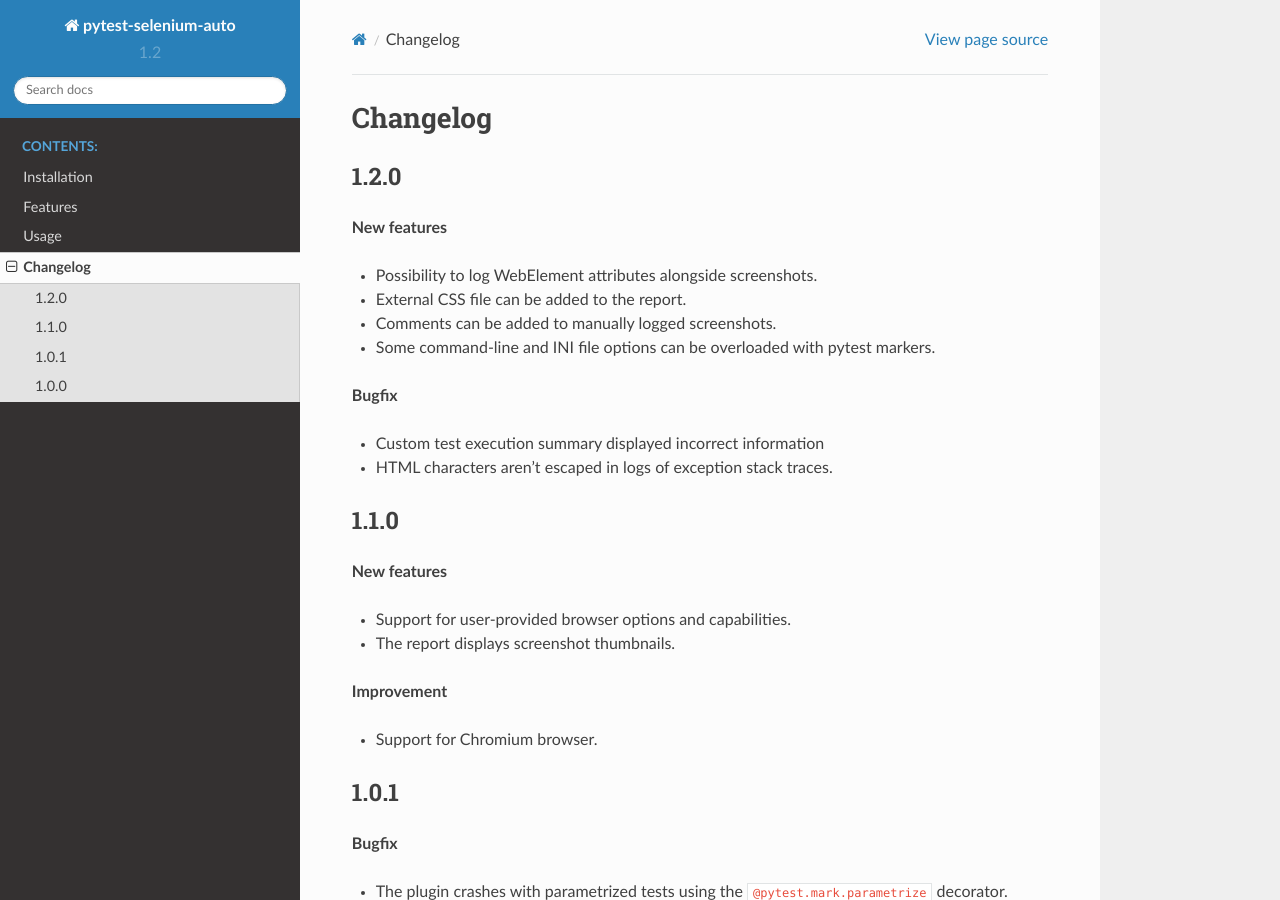
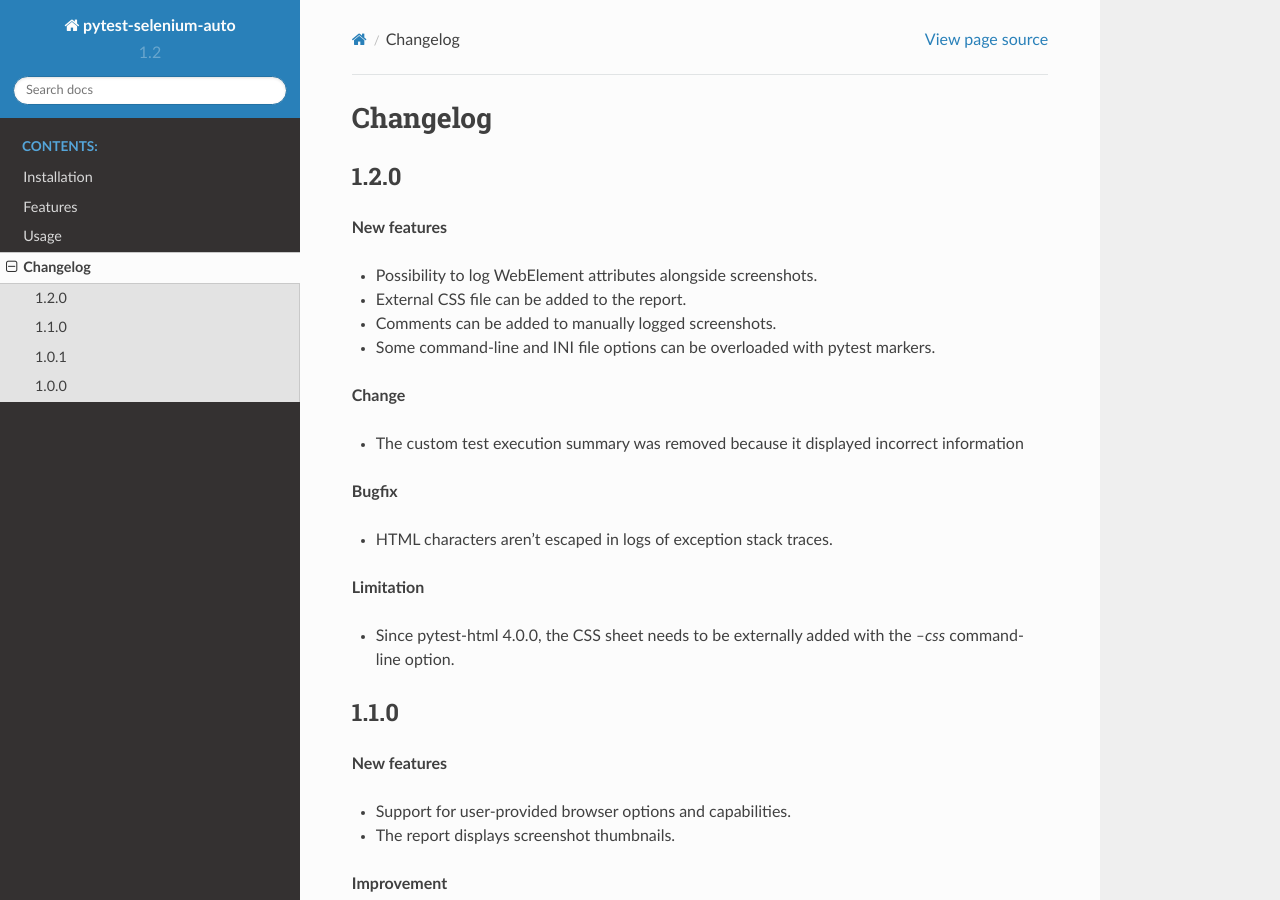
Before and after one commit to harmin-parra/pytest-selenium-auto, a Sphinx documentation site: the page built from docs/changelog.rst, in a window 1280 px wide and 900 px high. Built offline with Sphinx 7.4.7 and the Read the Docs theme 2.0.0, drawn with Linux system fonts in a browser that asks for light colours.

Commit message:
update changelog

```diff
--- a/docs/changelog.rst
+++ b/docs/changelog.rst
@@ -12,10 +12,17 @@
 * Comments can be added to manually logged screenshots.
 * Some command-line and INI file options can be overloaded with pytest markers.
 
+**Change**
+
+* The custom test execution summary was removed because it displayed incorrect information
+
 **Bugfix**
 
-* Custom test execution summary displayed incorrect information
 * HTML characters aren't escaped in logs of exception stack traces.
+
+**Limitation**
+
+* Since pytest-html 4.0.0, the CSS sheet needs to be externally added with the `--css` command-line option.
 
 
 1.1.0
```
